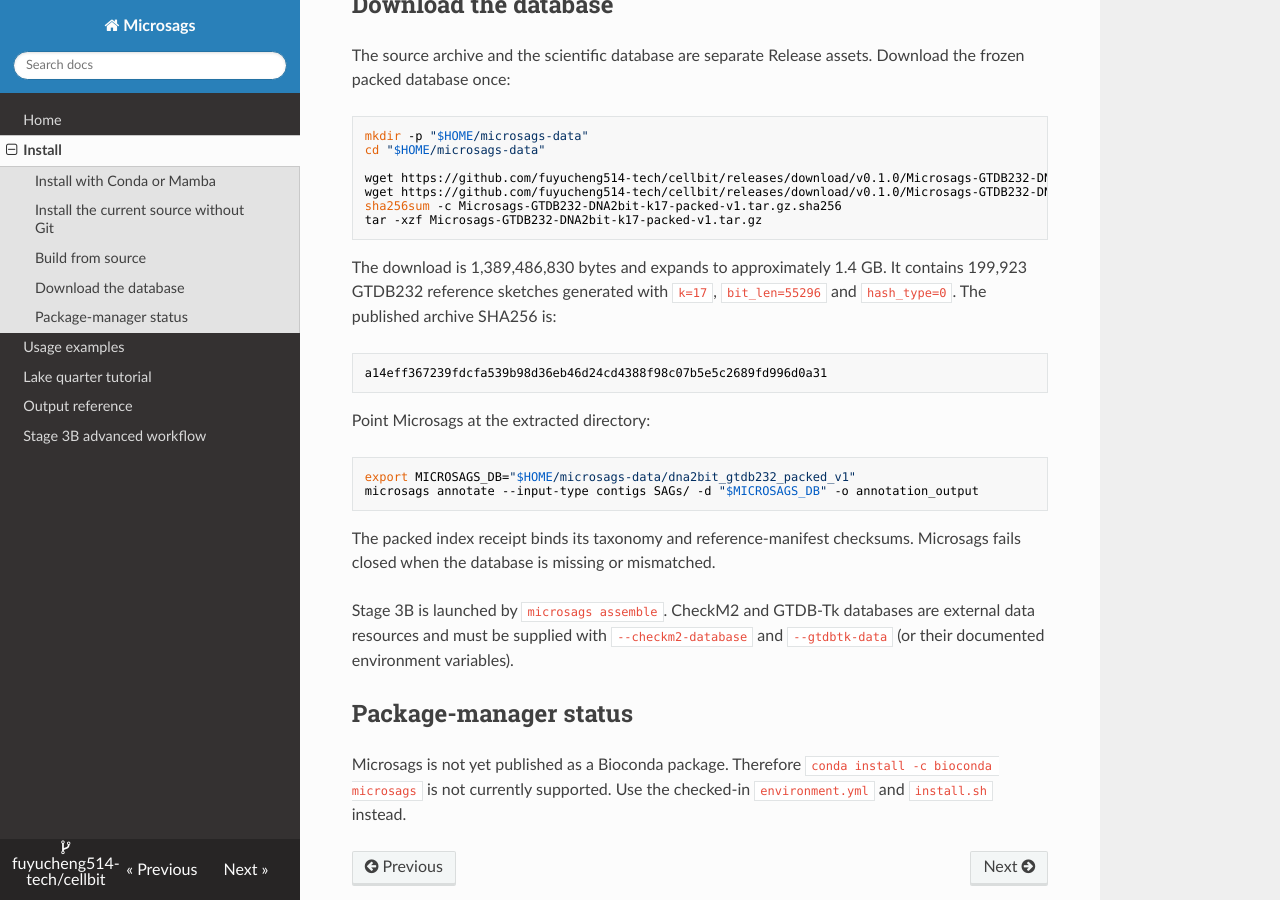
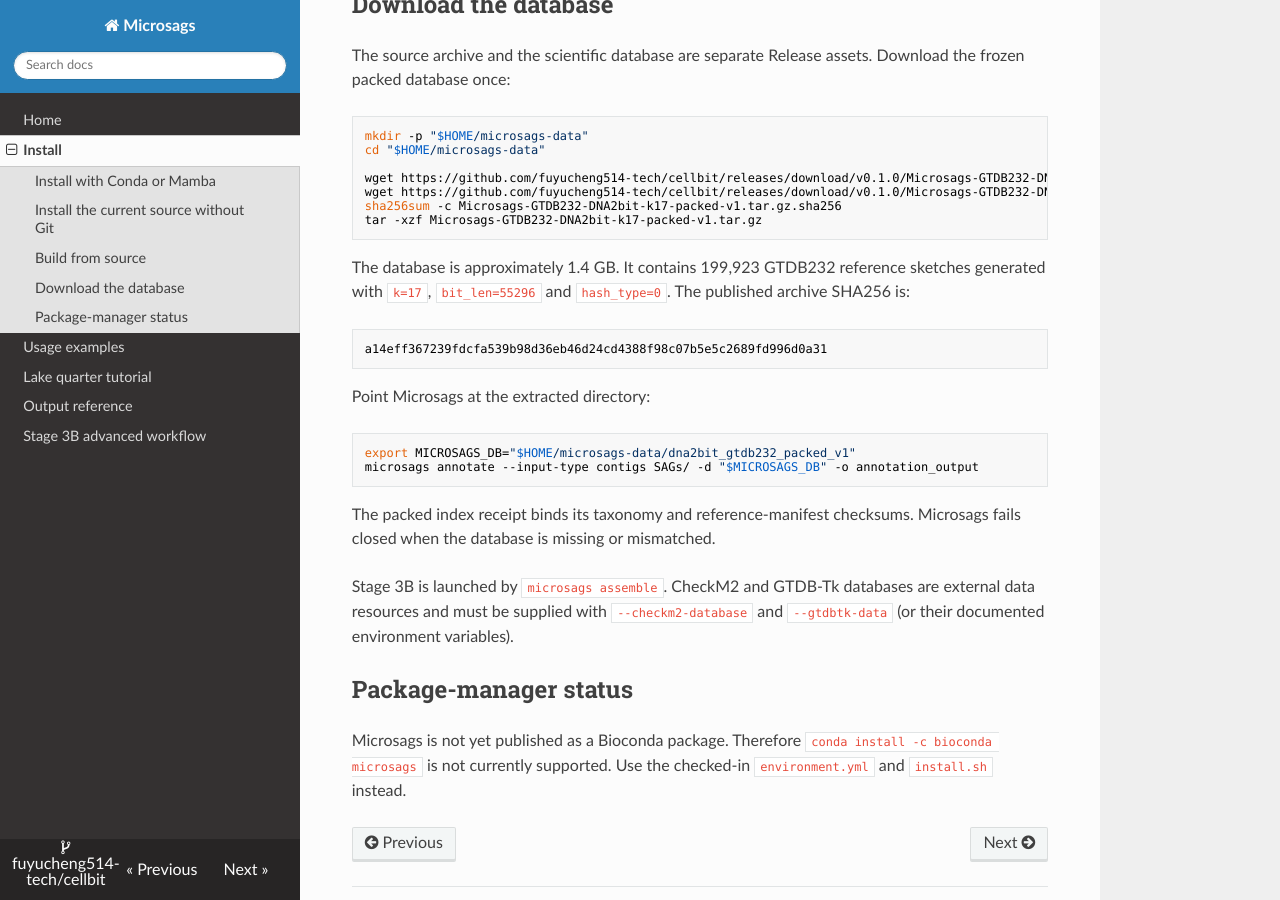
Before and after one commit to fuyucheng514-tech/cellbit, an MkDocs documentation site: the page built from docs/install.md, in a window 1280 px wide and 900 px high, scrolled down 1233 px. Built offline with MkDocs 1.6.1, drawn with Linux system fonts in a browser that asks for light colours; nearby versions of some CDN libraries.

Commit message:
docs: simplify database size wording

````diff
--- a/docs/install.md
+++ b/docs/install.md
@@ -75,7 +75,7 @@
 tar -xzf Microsags-GTDB232-DNA2bit-k17-packed-v1.tar.gz
 ```
 
-The download is 1,389,486,830 bytes and expands to approximately 1.4 GB. It
+The database is approximately 1.4 GB. It
 contains 199,923 GTDB232 reference sketches generated with `k=17`,
 `bit_len=55296` and `hash_type=0`. The published archive SHA256 is:
 
````
